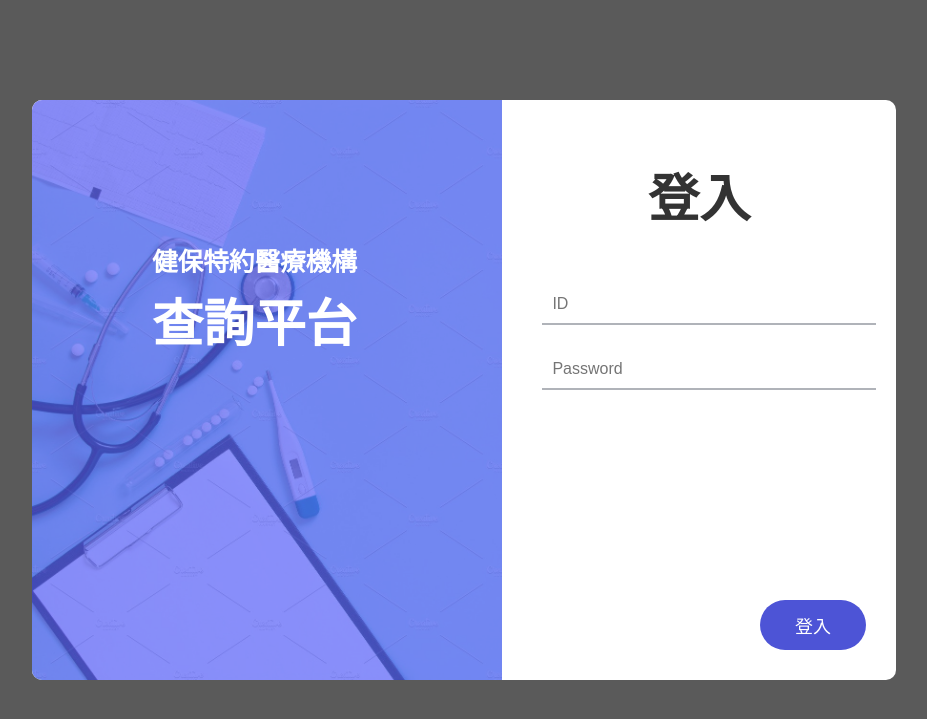
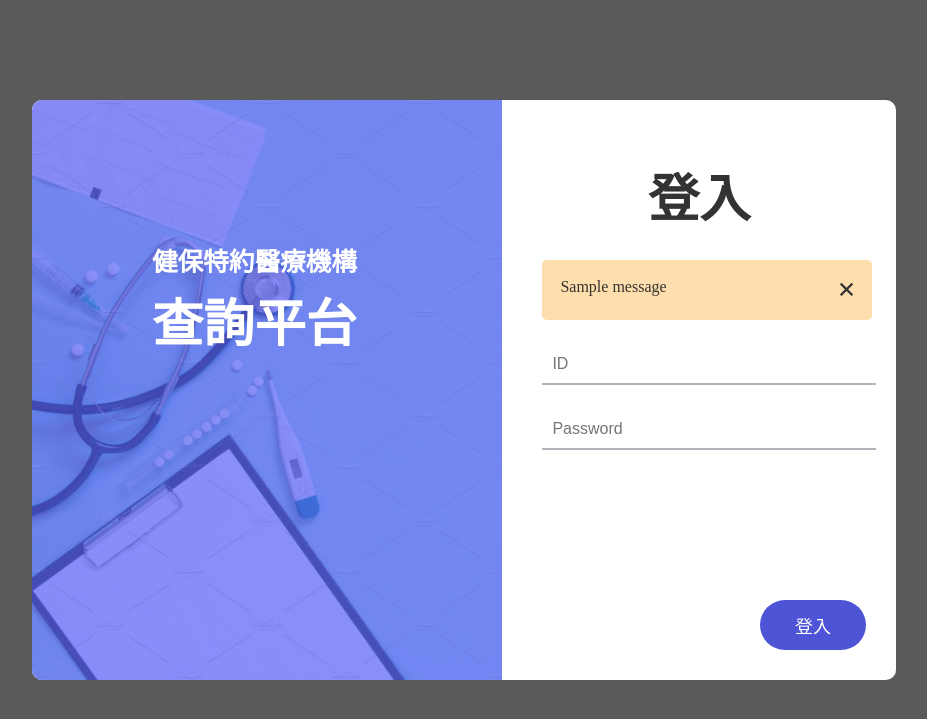
Before and after one commit to scottgood333/db_project, a Flask app: page /login in a window 1280 px wide. Shown: the top 719 px of the page, without its empty margins (176-1103 px from the left). Run offline with Flask 3, Linux system fonts and the light colour scheme; one stand-in notice (Sample message) is shown; some libraries are stand-ins or nearby versions.

Commit message:
complete
懶得打

```diff
--- a/apps/app.py
+++ b/apps/app.py
@@ -27,9 +27,11 @@ def login():
             return redirect(url_for('search', username=userId))
         if loginAuthMsg == 'incorrect password':  # 之後再加入flash
             print("輸入的密碼有誤！")
+            flash("輸入的密碼有誤！")
             return redirect(url_for('login'))
         if loginAuthMsg == 'non-existent user':  # 之後再加入flash
             print("不存在這個使用者！")
+            flash("不存在這個使用者！")
             return redirect(url_for('login'))
     return render_template('login.html')
 
--- a/apps/db_manipulate.py
+++ b/apps/db_manipulate.py
@@ -191,7 +191,13 @@ def addToFavorites(user_favorite_dict, cursor):
 
     for favorite in favorites:
         cursor.execute(
-            f'INSERT INTO favorites VALUES (\'{username}\', \'{favorite}\')')
+            f'SELECT user_id, hospital_sign_num FROM favorites WHERE  user_id = \'{username}\' AND  hospital_sign_num = \'{favorite}\';')
+
+        ret = cursor.fetchall()
+        print('ret: ', ret)
+        if (not ret):
+            cursor.execute(
+                f'INSERT INTO favorites VALUES (\'{username}\', \'{favorite}\')')
 
     print(username)
     print(user_favorite_dict)
@@ -214,7 +220,7 @@ def upateFavorites(user_favorite_dict, cursor):
         cursor.execute(
             f'INSERT INTO favorites VALUES (\'{username}\', \'{favorite}\')')
 
-    print(username)
+    print('username: ', username)
     print(user_favorite_dict)
 
 
--- a/apps/static/css/login.css
+++ b/apps/static/css/login.css
@@ -101,11 +101,47 @@ body {
   border: 0;
   outline: 0;
   background-color: #4d54d6;
-  bottom: 30px;/* 距離容器底部的距離為 0 */
+  bottom: 30px;
+  /* 距離容器底部的距離為 0 */
   right: 30px;
 }
 
 .box-form .right button:hover {
-  background-color: #4046b2;/* 滑鼠懸停時，設定背景顏色 */
-  color: #fff;/* 滑鼠懸停時，設定文字顏色 */
+  background-color: #4046b2;
+  /* 滑鼠懸停時，設定背景顏色 */
+  color: #fff;
+  /* 滑鼠懸停時，設定文字顏色 */
 }
+
+.box-form .right .alert {
+  width: 100%;
+  padding: 8px;
+  margin-top: 25px;
+  font-size: 16px;
+  background-color: navajowhite;
+  border-radius: 5px;
+  display: flex;
+}
+
+.box-form .right .alert-text {
+  flex: 0.8;
+}
+
+.box-form .right .alert-text p {
+  margin: 5px;
+  padding: 5px;
+  float: left;
+}
+
+.box-form .right .alert-btn {
+  flex: 0.2;
+  margin: 3px;
+  padding: 10px;
+}
+
+.box-form .right .alert-btn span {
+  float: right;
+  transform: scale(2);
+  cursor: pointer;
+  font-weight: bold;
+}
--- a/apps/templates/login.html
+++ b/apps/templates/login.html
@@ -22,6 +22,24 @@
 
 		<div class="right">
 			<h5>登入</h5>
+			{% for message in get_flashed_messages() %}
+			<div class="alert">
+				<div class="alert-text">
+					<p>{{ message }}</p>
+				</div>
+				<div class="alert-btn">
+					<span>&times;</span>
+				</div>
+			</div>
+			<script>
+				const closeBtn = document.querySelector('.alert-btn span');
+				const alertBox = document.querySelector('.alert');
+
+				closeBtn.addEventListener('click', function () {
+					alertBox.style.display = 'none';
+				})
+			</script>
+			{% endfor %}
 			<form method="post">
 				<div class="inputs">
 					<input type="text" placeholder="ID" name="id">
```
Also changed, not shown: apps/templates/favorite.html (+6 -3 lines), apps/templates/result.html (+5 -3 lines).
